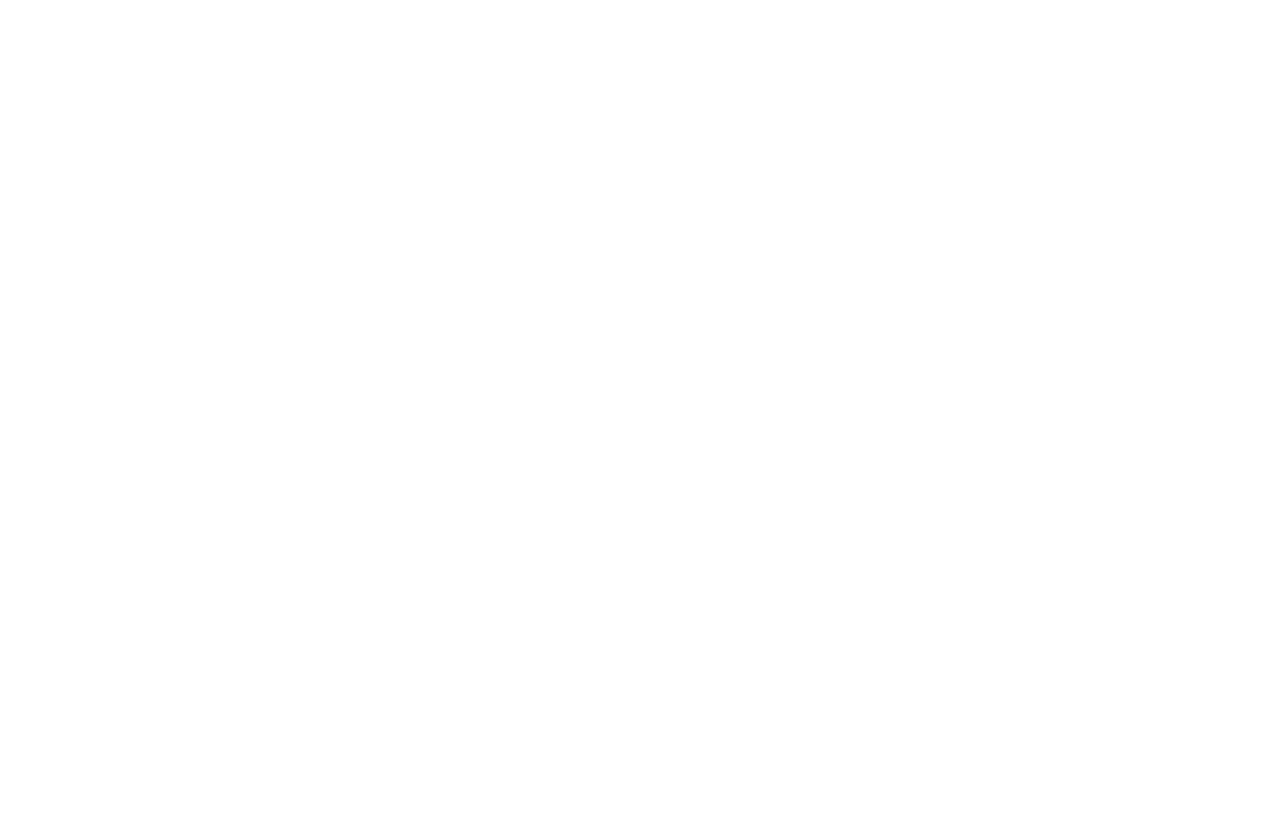
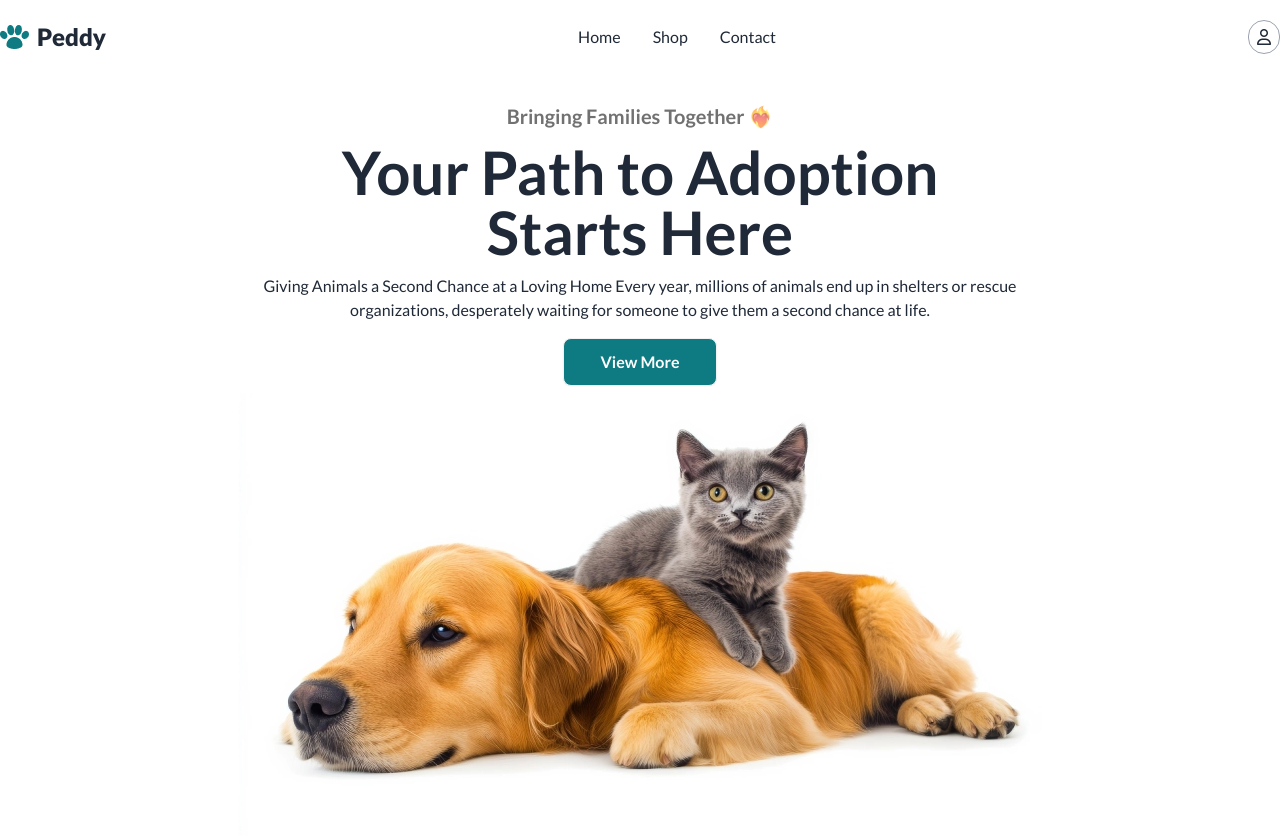
Before and after one commit to shafriki/Assignment_06, a plain HTML site: page index.html in a window 1280 px wide. Before the commit the page ends 800 px from the top, so only its background shows below. Drawn offline with nearby package versions, Linux system fonts and the light colour scheme.

Commit message:
header section added

```diff
--- a/index.html
+++ b/index.html
@@ -35,6 +35,49 @@
 </head>
 
 <body class="lato">
+   <!-- header section start -->
+   <header class="max-w-screen-xl mx-auto">
 
+    <!-- navbar content start -->
+    <nav class="flex items-center justify-between mt-5 mx-3 lg:mx-0">
+
+      <!-- peddy logo -->
+      <div class="flex items-center gap-2 cursor-pointer">
+          <img src="./images/logo.webp" alt="logo">
+          <p class="text-2xl font-extrabold hover:text-[#0E7A81]">Peddy</p>
+      </div>
+
+      <!-- menu list -->
+      <div class="flex items-center gap-8 text-base font-normal hidden lg:flex">
+          <a href="#" class="hover:font-bold hover:text-[#0E7A81]">Home</a>
+          <a href="#" class="hover:font-bold hover:text-[#0E7A81]">Shop</a>
+          <a href="#" class="hover:font-bold hover:text-[#0E7A81]">Contact</a>
+      </div>
+
+      <!-- profile -->
+      <i class="fa-regular fa-user border border-gray-400 rounded-full p-2 hover:bg-[#0E7A81] hover:text-white cursor-pointer hidden lg:block"></i>
+      <i id="bar" class="fa-solid fa-bars lg:hidden cursor-pointer"></i>
+    </nav>
+
+    <div id="dropdown" class="hidden lg:hidden flex flex-col items-start mt-2 absolute right-3 bg-white shadow-lg rounded-md z-50">
+      <a href="#" class="block w-full px-3 py-2 text-gray-800 hover:bg-gray-100 hover:text-[#0E7A81] border-b border-gray-200">Home</a>
+      <a href="#" class="block w-full px-3 py-2 text-gray-800 hover:bg-gray-100 hover:text-[#0E7A81] border-b border-gray-200">Shop</a>
+      <a href="#" class="block w-full px-3 py-2 text-gray-800 hover:bg-gray-100 hover:text-[#0E7A81]">Contact</a>
+    </div>
+    <!-- navbar content end -->
+
+     <!-- banner content start -->
+      <section class="mt-12 mx-3 lg:mx-0">
+        <div class="flex flex-col items-center">
+            <p class="text-lg lg:text-xl font-semibold text-[#13131399]">Bringing Families Together ❤️‍🔥</p>
+            <h1 class="text-3xl lg:text-6xl font-bold text-center mt-3">Your Path to Adoption <br> Starts Here</h1>
+            <p class="text-xs lg:text-base font-normal text-center lg:w-3/5 mt-3">Giving Animals a Second Chance at a Loving Home Every year, millions of animals end up in shelters or rescue organizations, desperately waiting for someone to give them a second chance at life.</p>
+            <a href="#best"><button class="btn bg-[#0E7A81] text-white text-xs lg:text-base px-5 lg:px-9 mt-4" onclick="handleSearch()">View More</button></a>
+            <img src="./images/pet.webp" alt="">
+        </div>
+      </section>
+     <!-- banner content end -->
+</header>
+<!-- header section end -->
   </body>
 </html>
--- /dev/null
+++ b/peddy.js
@@ -0,0 +1,3 @@
+// dark mode to light mode
+const pageMode = document.getElementsByTagName('html')[0];
+pageMode.setAttribute('data-theme', 'light')
```
Also changed, not shown: tailwind.config.js (added, +8 -0 lines).
